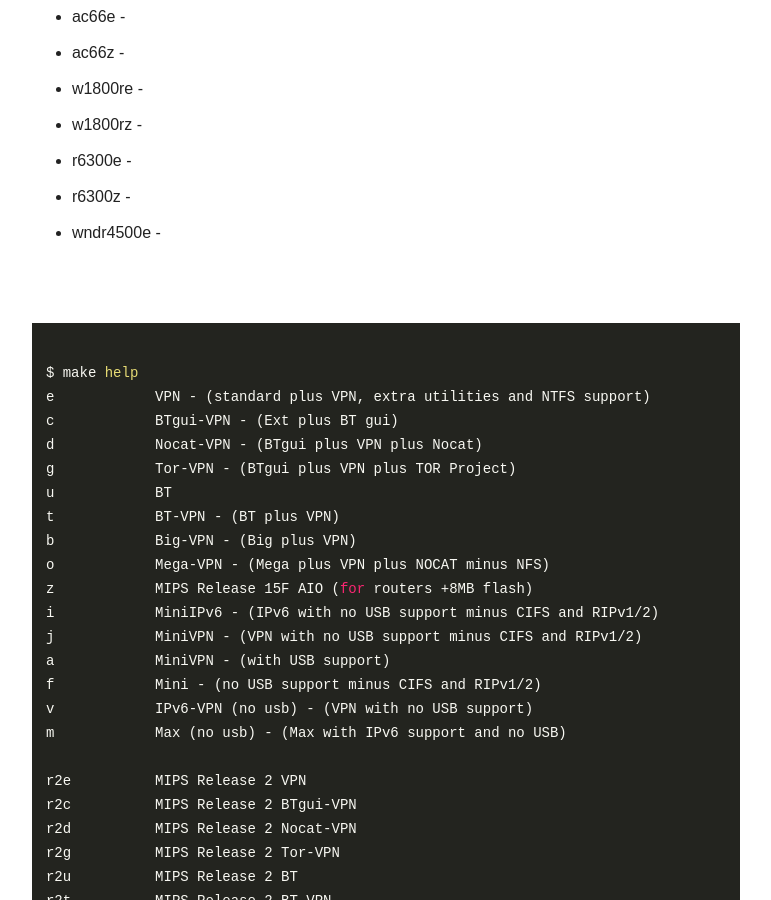
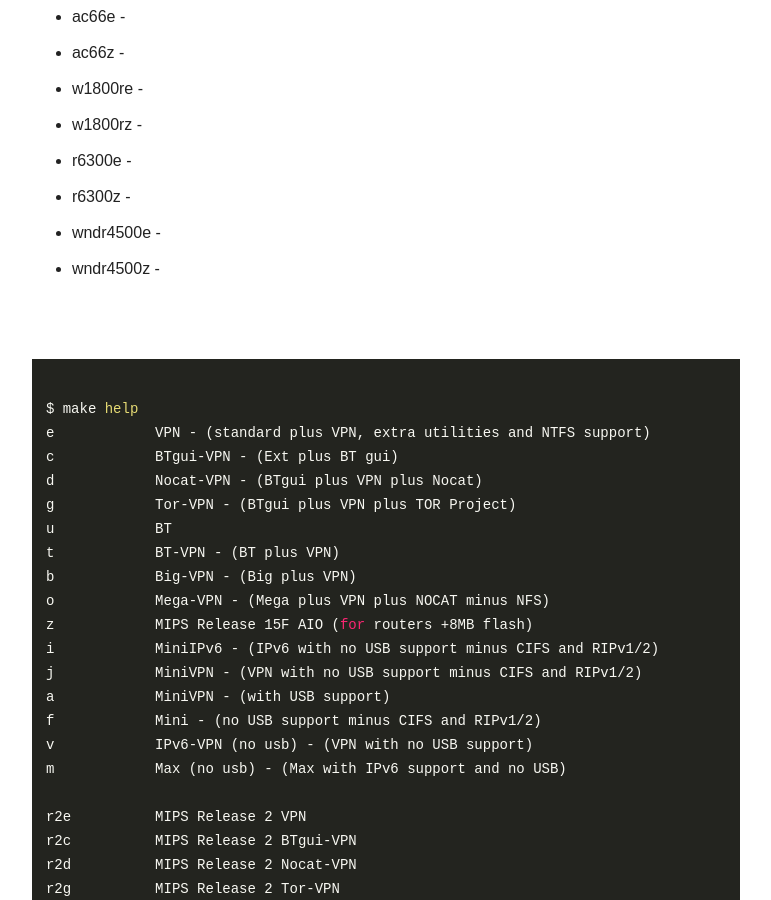
Before and after one commit to oglopss/freshtomato-mips-ci-jekyll, a Jekyll site: the page built from index.html, in a window 1280 px wide and 900 px high, scrolled down 2527 px. Shown: the whole window, without its empty margins (254-1025 px from the left). Built offline with Jekyll 4.4.1, drawn with Linux system fonts in a browser that asks for light colours; nearby versions of some CDN libraries.

Commit message:
Travis build 39 wndr4500z pushed to gh-pages

```diff
--- a/_data/ss.yml
+++ b/_data/ss.yml
@@ -59,3 +59,4 @@ files:
   - 0060 r6300e
   - 0061 r6300z
   - 0062 wndr4500e
+  - 0063 wndr4500z
```
